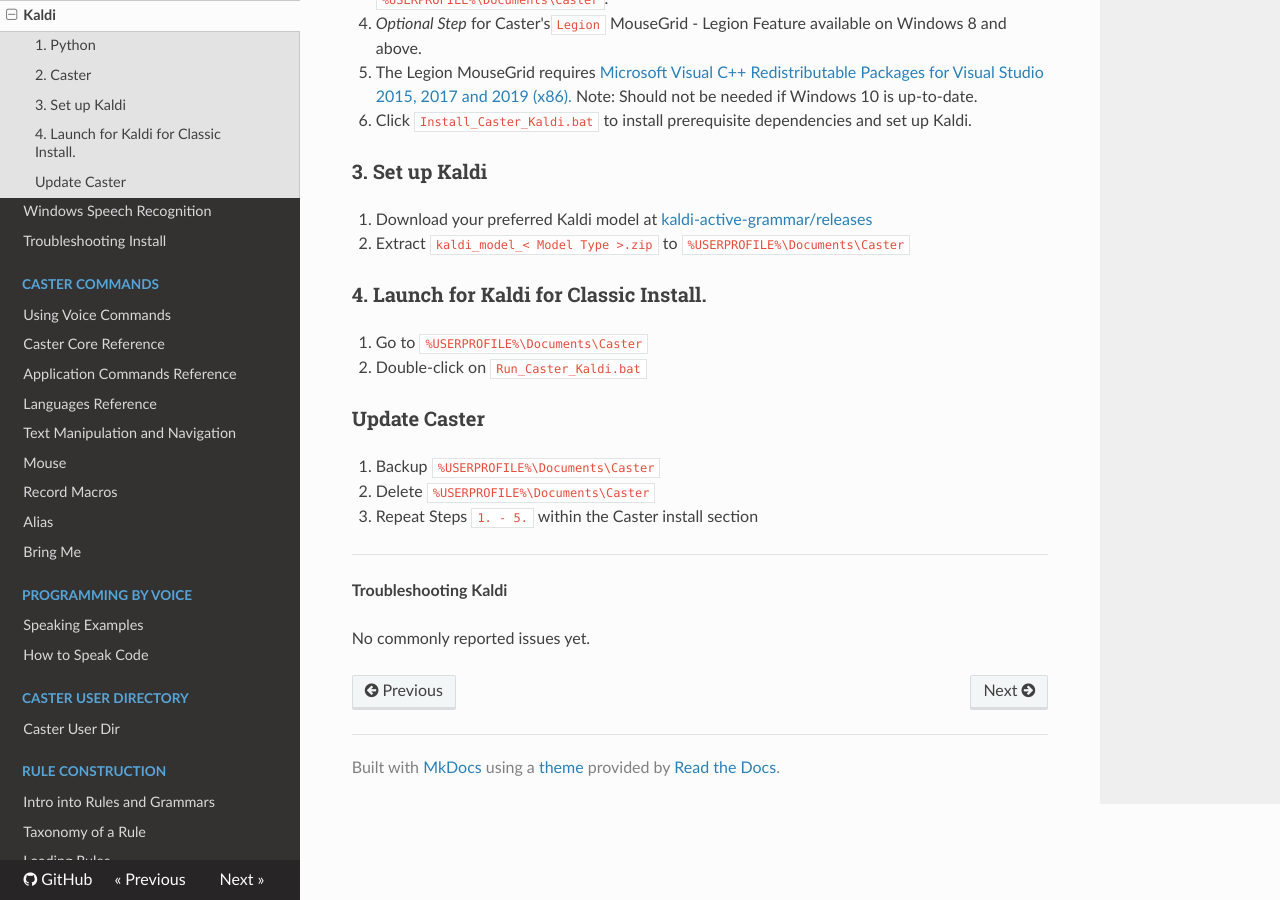
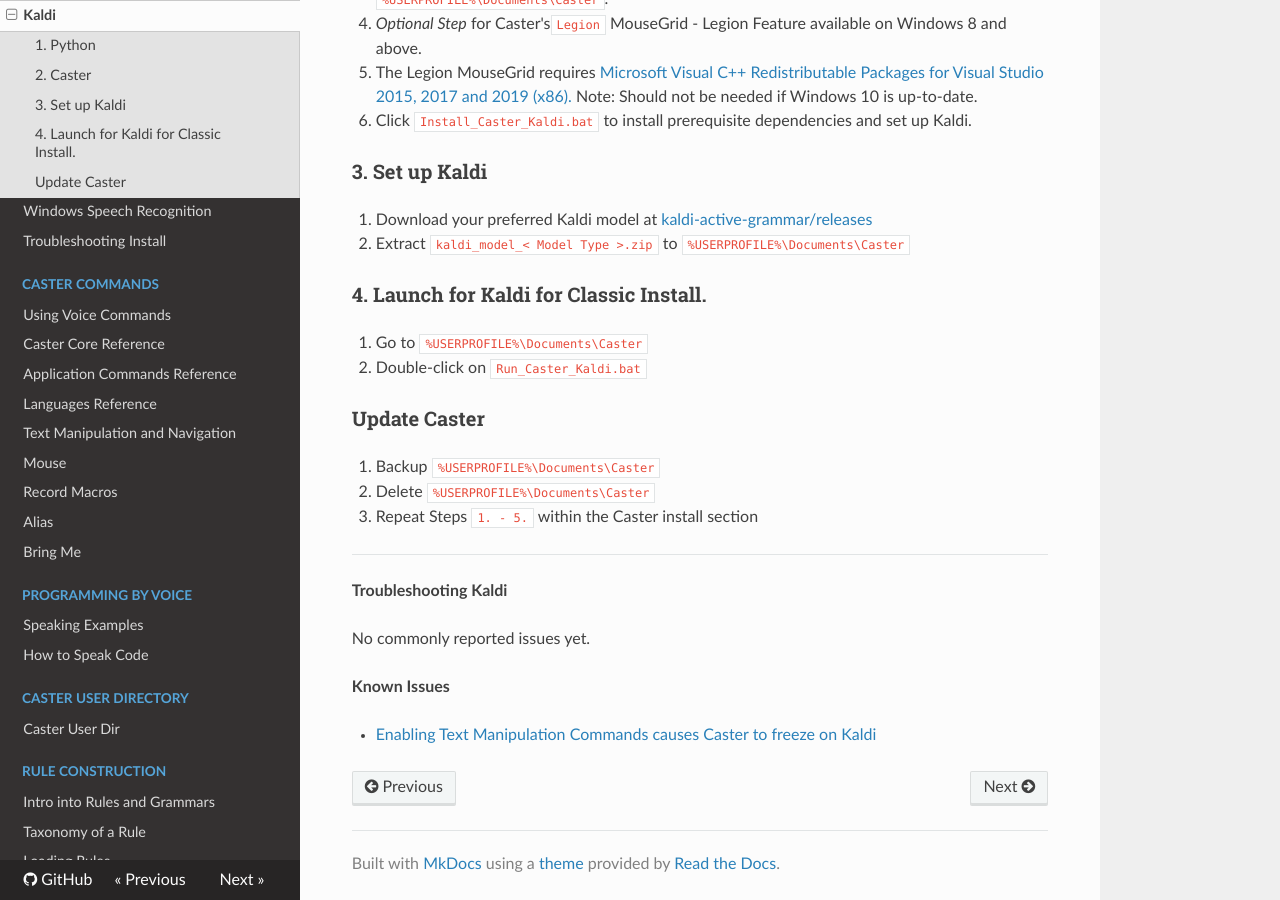
Before and after one commit to dictation-toolbox/Caster, an MkDocs documentation site: the page built from docs/readthedocs/Installation/Kaldi.md, in a window 1280 px wide and 900 px high, scrolled down 613 px. Built offline with MkDocs 1.6.1, drawn with Linux system fonts in a browser that asks for light colours; nearby versions of some CDN libraries; comment, search, counter and statistics services are not loaded.

Commit message:
Documented known Kaldi issue with Text Manipulation Commands

```diff
--- a/docs/readthedocs/Installation/Kaldi.md
+++ b/docs/readthedocs/Installation/Kaldi.md
@@ -18,7 +18,6 @@ Make sure to select `Add python to path`. This can be done manually by searching
    - The Legion MouseGrid requires [Microsoft Visual C++ Redistributable Packages for Visual Studio 2015, 2017 and 2019 (x86).](https://support.microsoft.com/en-nz/help/2977003/the-latest-supported-visual-c-downloads) Note: Should not be needed if Windows 10 is up-to-date.
 5. Click `Install_Caster_Kaldi.bat` to install prerequisite dependencies and set up Kaldi.
 
-
 ### 3. Set up Kaldi
 
 1. Download your preferred Kaldi model at [kaldi-active-grammar/releases](https://github.com/daanzu/kaldi-active-grammar/releases)
@@ -31,12 +30,19 @@ Make sure to select `Add python to path`. This can be done manually by searching
 2. Double-click on `Run_Caster_Kaldi.bat`
 
 ### Update Caster
-  1. Backup `%USERPROFILE%\Documents\Caster`
-  2. Delete `%USERPROFILE%\Documents\Caster`
-  3. Repeat Steps `1. - 5.` within the Caster install section
+
+1. Backup `%USERPROFILE%\Documents\Caster`
+2. Delete `%USERPROFILE%\Documents\Caster`
+3. Repeat Steps `1. - 5.` within the Caster install section
 
 ------
 
    **Troubleshooting Kaldi**
 
  No commonly reported issues yet.
+
+
+
+**Known Issues**
+
+- [Enabling Text Manipulation Commands causes Caster to freeze on Kaldi](https://github.com/dictation-toolbox/Caster/issues/824)
```
